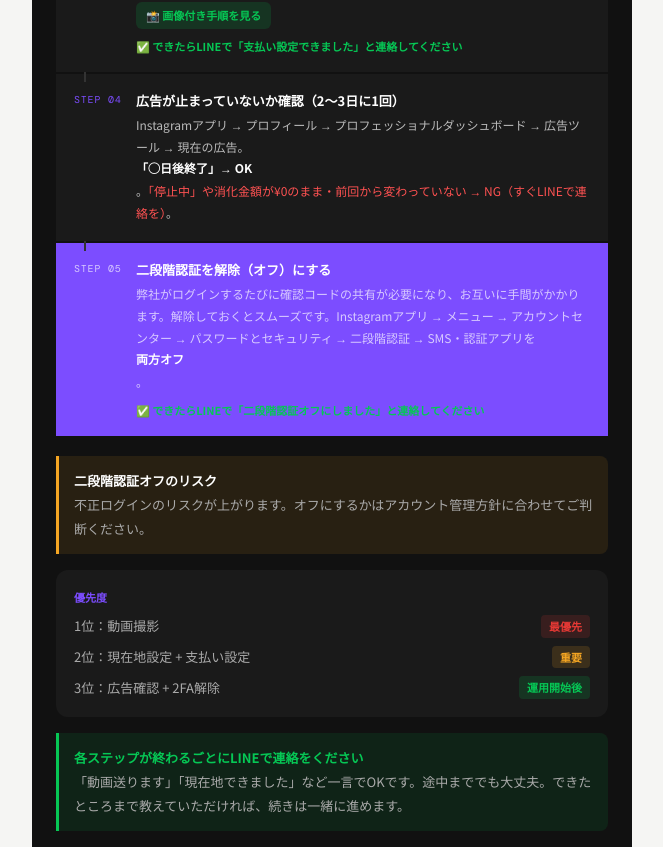
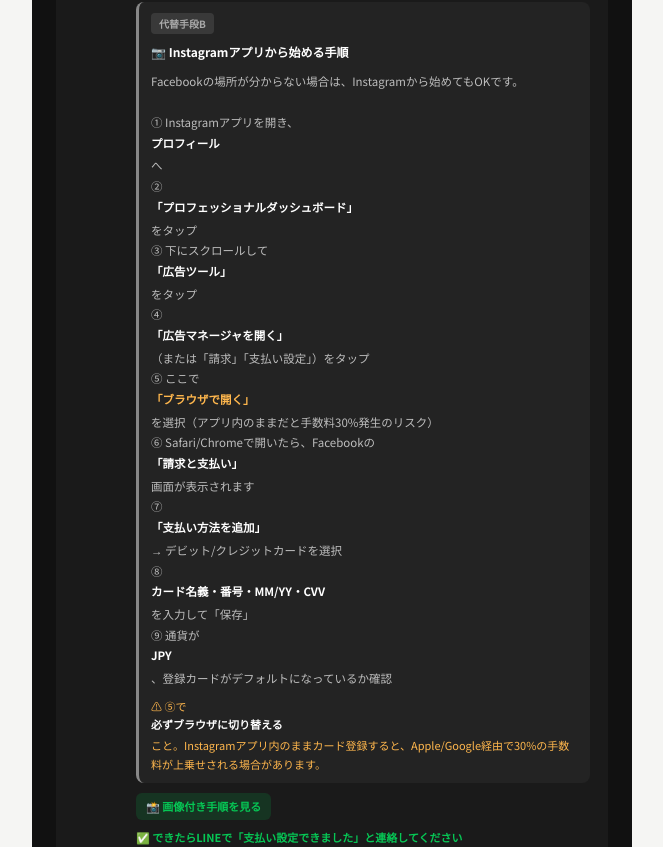
Before and after one commit to shittoruad-gif/ig-ad-guide, a Next.js app: page / in a window 1280 px wide. Shown: the part 4908-5755 px from the top of the page, without its empty margins (308-971 px from the left). Built offline with nearby package versions, Linux system fonts and the light colour scheme.

Commit message:
S3: Instagramアプリから始める支払い設定手順を追加（代替手段B）

```diff
--- a/src/components/slides/S3.tsx
+++ b/src/components/slides/S3.tsx
@@ -51,7 +51,7 @@
             </span>
 
             <span style={{ display: "block", marginTop: "10px", padding: "10px 12px", background: "rgba(255,255,255,.04)", borderRadius: "8px", borderLeft: "3px solid #888" }}>
-              <span style={{ display: "inline-block", fontSize: "10px", fontWeight: 700, color: "#aaa", background: "rgba(255,255,255,.1)", padding: "2px 8px", borderRadius: "4px", marginBottom: "8px" }}>代替手段</span>
+              <span style={{ display: "inline-block", fontSize: "10px", fontWeight: 700, color: "#aaa", background: "rgba(255,255,255,.1)", padding: "2px 8px", borderRadius: "4px", marginBottom: "8px" }}>代替手段A</span>
               <span style={{ display: "block", fontSize: "12px", fontWeight: 700, color: "white", marginBottom: "8px" }}>📱 PCがない方：スマホブラウザから設定する手順</span>
               <span style={{ display: "block", fontSize: "11.5px", color: "rgba(255,255,255,.7)", lineHeight: 1.8 }}>
                 ① <strong style={{ color: "white" }}>Safari / Chrome等のブラウザアプリ</strong>を開いて <strong style={{ color: "white" }}>facebook.com</strong> にアクセス<br />
@@ -64,6 +64,26 @@
               </span>
               <span style={{ display: "block", marginTop: "8px", fontSize: "11px", color: "#FFB74D" }}>
                 ⚠ <strong>Instagramアプリ内のブラウザ</strong>ではなく、必ず<strong>Safari / Chrome等の独立したブラウザアプリ</strong>から開いてください。アプリ内ブラウザだと手数料がかかることがあります。
+              </span>
+            </span>
+
+            <span style={{ display: "block", marginTop: "10px", padding: "10px 12px", background: "rgba(255,255,255,.04)", borderRadius: "8px", borderLeft: "3px solid #888" }}>
+              <span style={{ display: "inline-block", fontSize: "10px", fontWeight: 700, color: "#aaa", background: "rgba(255,255,255,.1)", padding: "2px 8px", borderRadius: "4px", marginBottom: "8px" }}>代替手段B</span>
+              <span style={{ display: "block", fontSize: "12px", fontWeight: 700, color: "white", marginBottom: "8px" }}>📷 Instagramアプリから始める手順</span>
+              <span style={{ display: "block", fontSize: "11.5px", color: "rgba(255,255,255,.7)", lineHeight: 1.8 }}>
+                Facebookの場所が分からない場合は、Instagramから始めてもOKです。<br /><br />
+                ① Instagramアプリを開き、<strong style={{ color: "white" }}>プロフィール</strong>へ<br />
+                ② <strong style={{ color: "white" }}>「プロフェッショナルダッシュボード」</strong> をタップ<br />
+                ③ 下にスクロールして <strong style={{ color: "white" }}>「広告ツール」</strong> をタップ<br />
+                ④ <strong style={{ color: "white" }}>「広告マネージャを開く」</strong>（または「請求」「支払い設定」）をタップ<br />
+                ⑤ ここで <strong style={{ color: "#FFB74D" }}>「ブラウザで開く」</strong> を選択（アプリ内のままだと手数料30%発生のリスク）<br />
+                ⑥ Safari/Chromeで開いたら、Facebookの <strong style={{ color: "white" }}>「請求と支払い」</strong> 画面が表示されます<br />
+                ⑦ <strong style={{ color: "white" }}>「支払い方法を追加」</strong> → デビット/クレジットカードを選択<br />
+                ⑧ <strong style={{ color: "white" }}>カード名義・番号・MM/YY・CVV</strong> を入力して「保存」<br />
+                ⑨ 通貨が <strong style={{ color: "white" }}>JPY</strong>、登録カードがデフォルトになっているか確認
+              </span>
+              <span style={{ display: "block", marginTop: "8px", fontSize: "11px", color: "#FFB74D" }}>
+                ⚠ ⑤で<strong>必ずブラウザに切り替える</strong>こと。Instagramアプリ内のままカード登録すると、Apple/Google経由で30%の手数料が上乗せされる場合があります。
               </span>
             </span>
 
```
